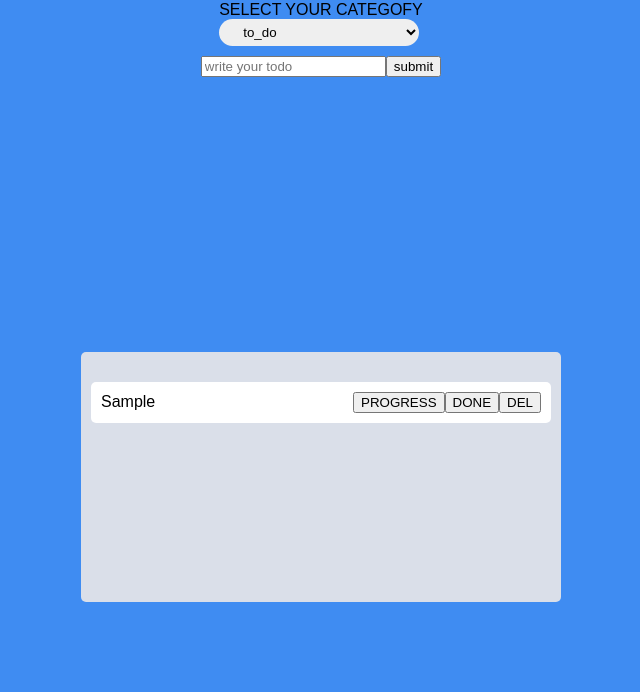
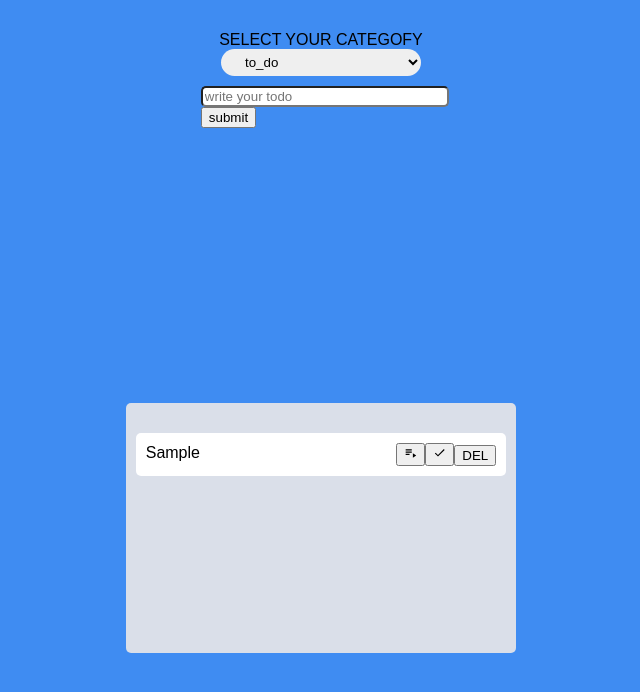
Before and after one commit to zizimoos/20220201_reactjs-master-todo, a React (Create React App) app: page / in a window 1280 px wide. Both pictures are taken after typing "Sample" into the empty fields and a click on the button "submit". Shown: the top 692 px of the page, without its empty margins (319-959 px from the left). Built offline with nearby package versions, Linux system fonts and the light colour scheme.

Commit message:
draggableId 와 key가 같아야합니다.

```diff
--- a/package.json
+++ b/package.json
@@ -15,6 +15,7 @@
     "react-beautiful-dnd": "^13.1.0",
     "react-dom": "^17.0.2",
     "react-hook-form": "^7.25.3",
+    "react-icons": "^4.3.1",
     "react-scripts": "5.0.0",
     "recoil": "^0.6.1",
     "styled-components": "^5.3.3",
--- a/src/atoms.ts
+++ b/src/atoms.ts
@@ -34,6 +34,10 @@ export const todoStateSelector = selector({
     const todos = get(todoState);
     const category = get(categoryState);
 
-    return todos.filter((todo) => todo.category === category);
+    return [
+      todos.filter((todo) => todo.category === Categories.TODO),
+      // todos.filter((todo) => todo.category === Categories.PROGRESS),
+      // todos.filter((todo) => todo.category === Categories.DONE),
+    ];
   },
 });
--- a/src/components/CreateTodoForm.tsx
+++ b/src/components/CreateTodoForm.tsx
@@ -27,10 +27,15 @@ const CreateTodoForm = () => {
   } = useForm<ITodoForm>({});
 
   const handleValid = ({ todo }: ITodoForm) => {
-    setTodoList((current) => [
-      { text: todo, category: category, id: Date.now() },
-      ...current,
-    ]);
+    setTodoList((current) => {
+      const newTodoList = [
+        { text: todo, category: category, id: Date.now() },
+        ...current,
+      ];
+
+      localStorage.setItem("todoList", JSON.stringify(newTodoList));
+      return newTodoList;
+    });
     setValue("todo", "");
   };
 
@@ -41,6 +46,7 @@ const CreateTodoForm = () => {
           {...register("todo", { required: "write todo here" })}
           type={"text"}
           placeholder="write your todo"
+          style={{ width: "100%", borderRadius: "5px" }}
         />
         <span>{errors?.todo?.message}</span>
         <button>submit</button>
--- a/src/components/ShowTodoList.tsx
+++ b/src/components/ShowTodoList.tsx
@@ -1,8 +1,14 @@
 import { useRecoilState, useRecoilValue } from "recoil";
 import { ITodo, todoState, todoStateSelector } from "../atoms";
 import { Categories } from "../atoms";
-import { DragDropContext, Droppable, Draggable } from "react-beautiful-dnd";
+import {
+  DragDropContext,
+  Droppable,
+  Draggable,
+  DropResult,
+} from "react-beautiful-dnd";
 import styled from "styled-components";
+import { MdChecklist, MdDone, MdPlaylistPlay } from "react-icons/md";
 
 const Wrapper = styled.div`
   display: flex;
@@ -37,9 +43,8 @@ const Card = styled.div`
   background-color: ${(props) => props.theme.colors.cardColor};
 `;
 
-const ShowTodoList = () => {
+const ShowTodoList = ({ todoList: todoListProps, droppableId }: any) => {
   const [todoList, setTodoList] = useRecoilState(todoState);
-  const todoStateS = useRecoilValue(todoStateSelector);
 
   const onClick = (todo: ITodo, newCategory: ITodo["category"]) => {
     setTodoList((current) => {
@@ -48,7 +53,7 @@ const ShowTodoList = () => {
       const newTodo = { ...oldTodo, category: newCategory };
       const newTodoList = [...current]; //새로운 배열을 만들어서 새로운 값을 넣어줘야만 한다.
       newTodoList.splice(targetIndex, 1, newTodo);
-      localStorage.setItem("todoList", JSON.stringify(todoList));
+      localStorage.setItem("todoList", JSON.stringify(newTodoList));
       return newTodoList;
     });
   };
@@ -63,18 +68,33 @@ const ShowTodoList = () => {
     });
   };
 
-  const onDragEnd = () => {};
+  const onDragEnd = ({ draggableId, destination, source }: DropResult) => {
+    if (!destination) return;
+
+    setTodoList((oldToDos) => {
+      const toDosCopy = [...oldToDos];
+
+      //선택된 카드를 지운다.
+      const [removed] = toDosCopy.splice(source.index, 1);
+
+      // 선택된 카드를 새로운 위치에 넣는다.
+      toDosCopy.splice(destination?.index, 0, removed);
+
+      return toDosCopy;
+    });
+  };
 
   return (
     <DragDropContext onDragEnd={onDragEnd}>
       <Wrapper>
         <Boards>
-          <Droppable droppableId="droppable_TODO">
+          <Droppable droppableId={droppableId}>
             {(provided) => (
               <Board ref={provided.innerRef} {...provided.droppableProps}>
-                {todoStateS.map((todo: ITodo, index) => (
-                  <Draggable
-                    draggableId={"Draggable" + String(todo.id)}
+                {todoListProps.map((todo: ITodo, index: number) => (
+                  <Draggable // key와 draggableId가 같아야 합니다.
+                    draggableId={todo.text}
+                    key={todo.text}
                     index={index}
                   >
                     {(provided) => (
@@ -84,27 +104,27 @@ const ShowTodoList = () => {
                         {...provided.draggableProps}
                         {...provided.dragHandleProps}
                       >
-                        <div>{todo.text}</div>
+                        <div style={{ minWidth: "250px" }}>{todo.text}</div>
                         <div>
                           {todo.category !== Categories.TODO && (
                             <button
                               onClick={() => onClick(todo, Categories.TODO)}
                             >
-                              TODO
+                              <MdChecklist />
                             </button>
                           )}
                           {todo.category !== Categories.PROGRESS && (
                             <button
                               onClick={() => onClick(todo, Categories.PROGRESS)}
                             >
-                              PROGRESS
+                              <MdPlaylistPlay />
                             </button>
                           )}
                           {todo.category !== Categories.DONE && (
                             <button
                               onClick={() => onClick(todo, Categories.DONE)}
                             >
-                              DONE
+                              <MdDone />
                             </button>
                           )}
                           <button onClick={() => onDelete(todo)}>DEL</button>
--- a/src/components/ToDoApp.tsx
+++ b/src/components/ToDoApp.tsx
@@ -23,6 +23,8 @@ function ToDoApp() {
   const onInput = (event: React.FormEvent<HTMLSelectElement>) => {
     setCategory(event.currentTarget.value as any);
   };
+  const [todo, progress, done] = useRecoilValue(todoStateSelector);
+
   return (
     <div>
       <Container>
@@ -30,6 +32,8 @@ function ToDoApp() {
           style={{
             display: "flex",
             flexDirection: "column",
+            alignItems: "center",
+            paddingTop: "30px",
             marginBottom: "10px",
           }}
         >
@@ -52,7 +56,20 @@ function ToDoApp() {
           </form>
         </div>
         <CreateTodoForm></CreateTodoForm>
-        <ShowTodoList></ShowTodoList>
+        <div style={{ display: "flex", flexDirection: "row" }}>
+          <ShowTodoList
+            todoList={todo}
+            droppableId={Categories.TODO}
+          ></ShowTodoList>
+          {/* <ShowTodoList
+            todoList={progress}
+            droppableId={Categories.PROGRESS}
+          ></ShowTodoList>
+          <ShowTodoList
+            todoList={done}
+            droppableId={Categories.DONE}
+          ></ShowTodoList> */}
+        </div>
       </Container>
     </div>
   );
```
Also changed, not shown: 1 other file (tests, documents, lock files or other folders).
